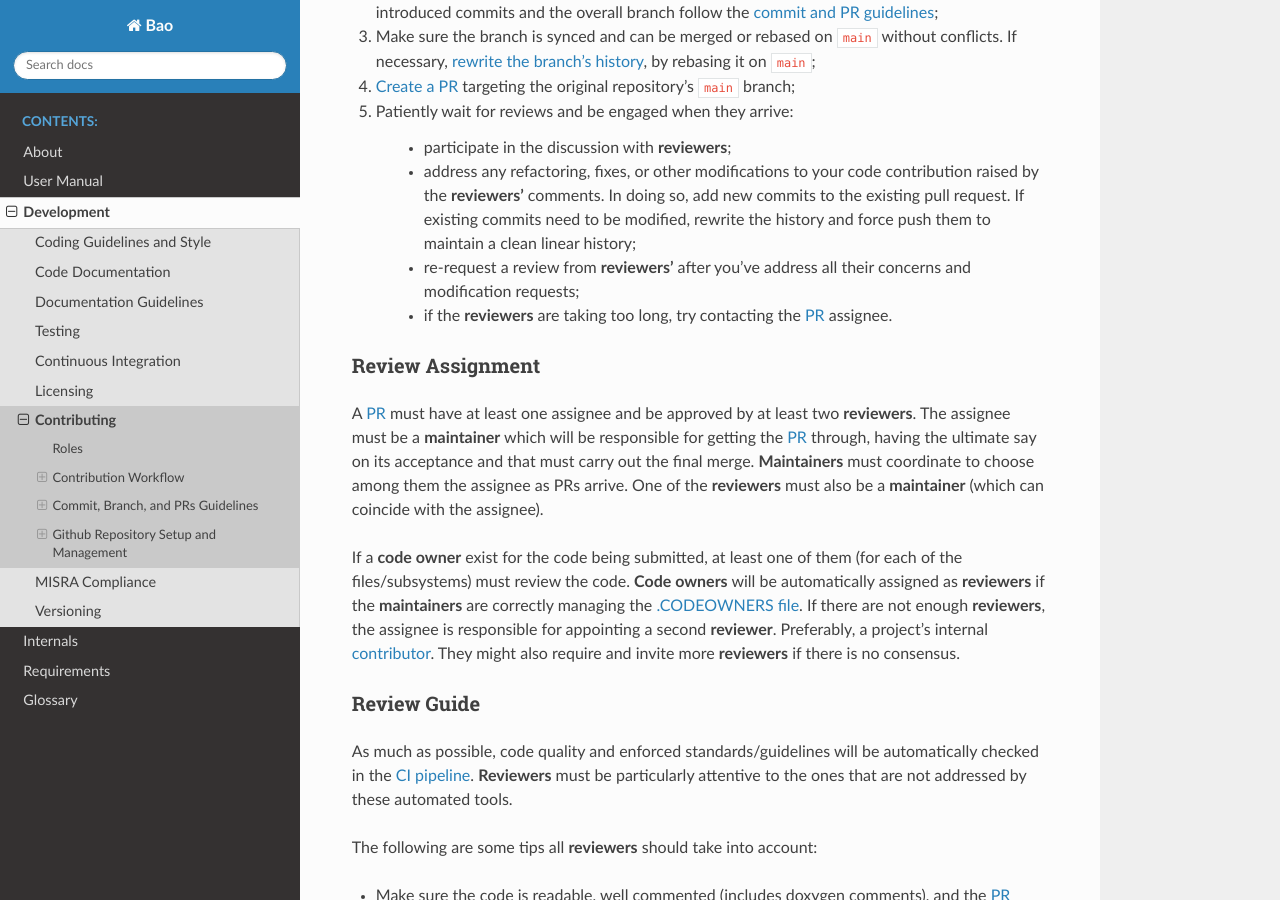
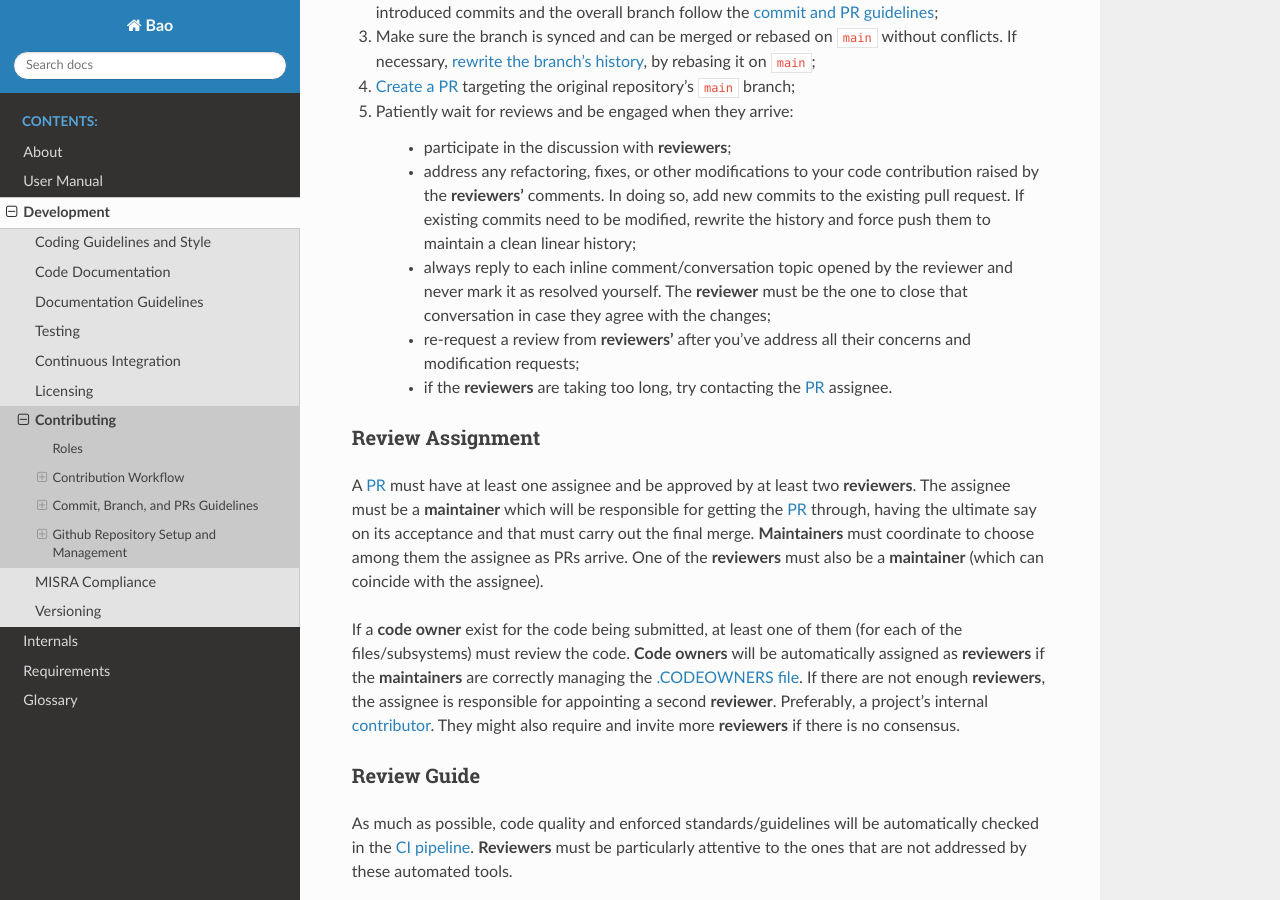
Before and after one commit to bao-project/bao-docs, a Sphinx documentation site: the page built from source/development/contributing.rst, in a window 1280 px wide and 900 px high, scrolled down 2112 px. Built offline with Sphinx 7.4.7 and the Read the Docs theme 2.0.0, drawn with Linux system fonts in a browser that asks for light colours.

Commit message:
update(contr): add rule to prohibit contributors to close conversations
Signed-off-by: Daniel Oliveira <drawnpoetry@gmail.com>

```diff
--- a/source/development/contributing.rst
+++ b/source/development/contributing.rst
@@ -93,8 +93,8 @@ branches.
 Submitting Commits
 ******************
 
-If you are an external :term:`contributor` or do not have write permissions to the
-repository you wish to contribute to, first of all, you should `fork that
+If you are an external :term:`contributor` or do not have write permissions to
+the repository you wish to contribute to, first of all, you should `fork that
 repository <https://docs.github.com/en/get-started/quickstart/fork-a-repo>`_.
 If you do have write privileges over the original repository, you carry out the
 development directly on it. Follow these steps:
@@ -127,6 +127,10 @@ development directly on it. Follow these steps:
       commits to the existing pull request. If existing commits need to be
       modified, rewrite the history and force push them to maintain a clean
       linear history;
+    * always reply to each inline comment/conversation topic opened by the
+      reviewer and never mark it as resolved yourself. The **reviewer**
+      must be the one to close that conversation in case they agree with the
+      changes;
     * re-request a review from **reviewers'** after you've address all their
       concerns and modification requests;
     * if the **reviewers** are taking too long, try contacting the :term:`PR`
```
